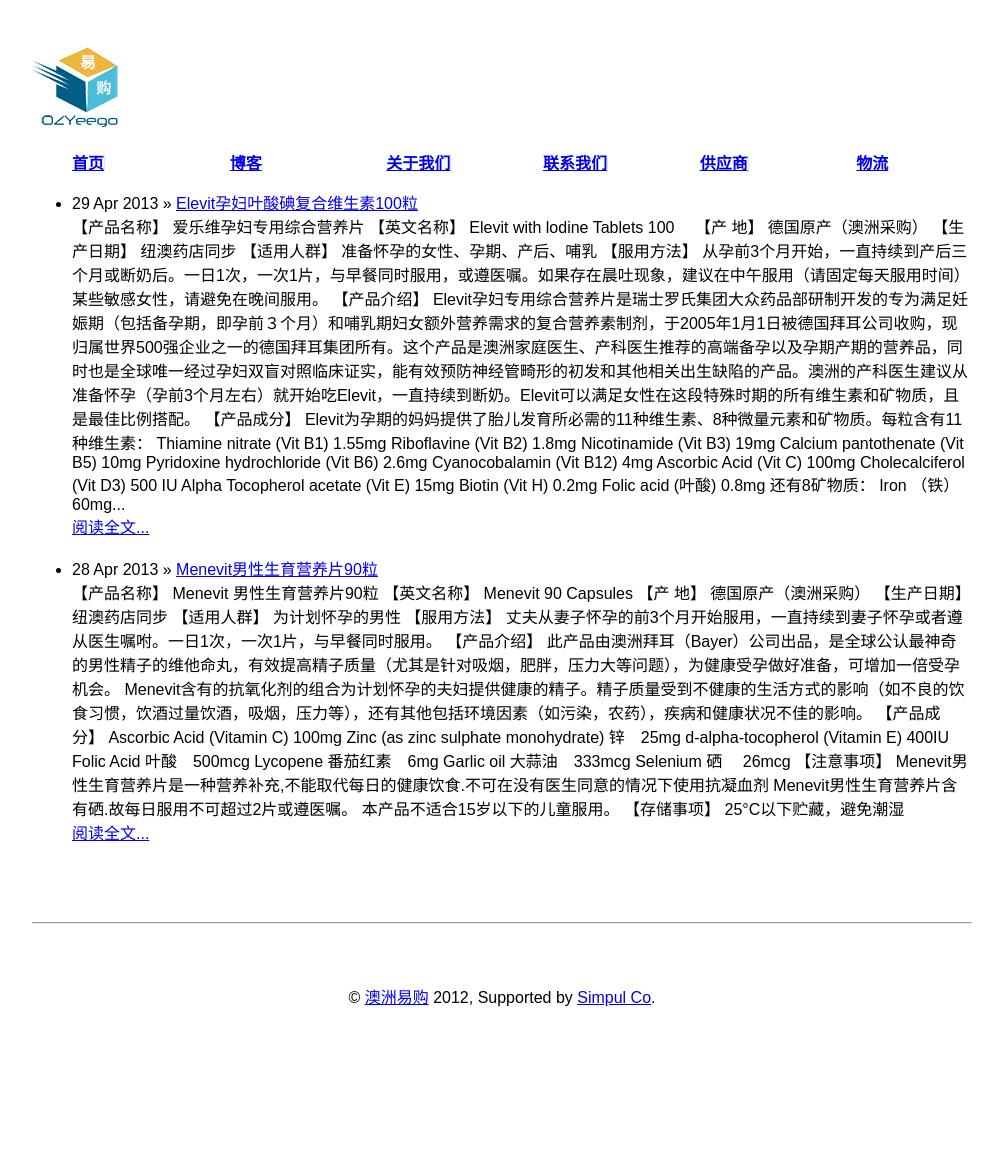
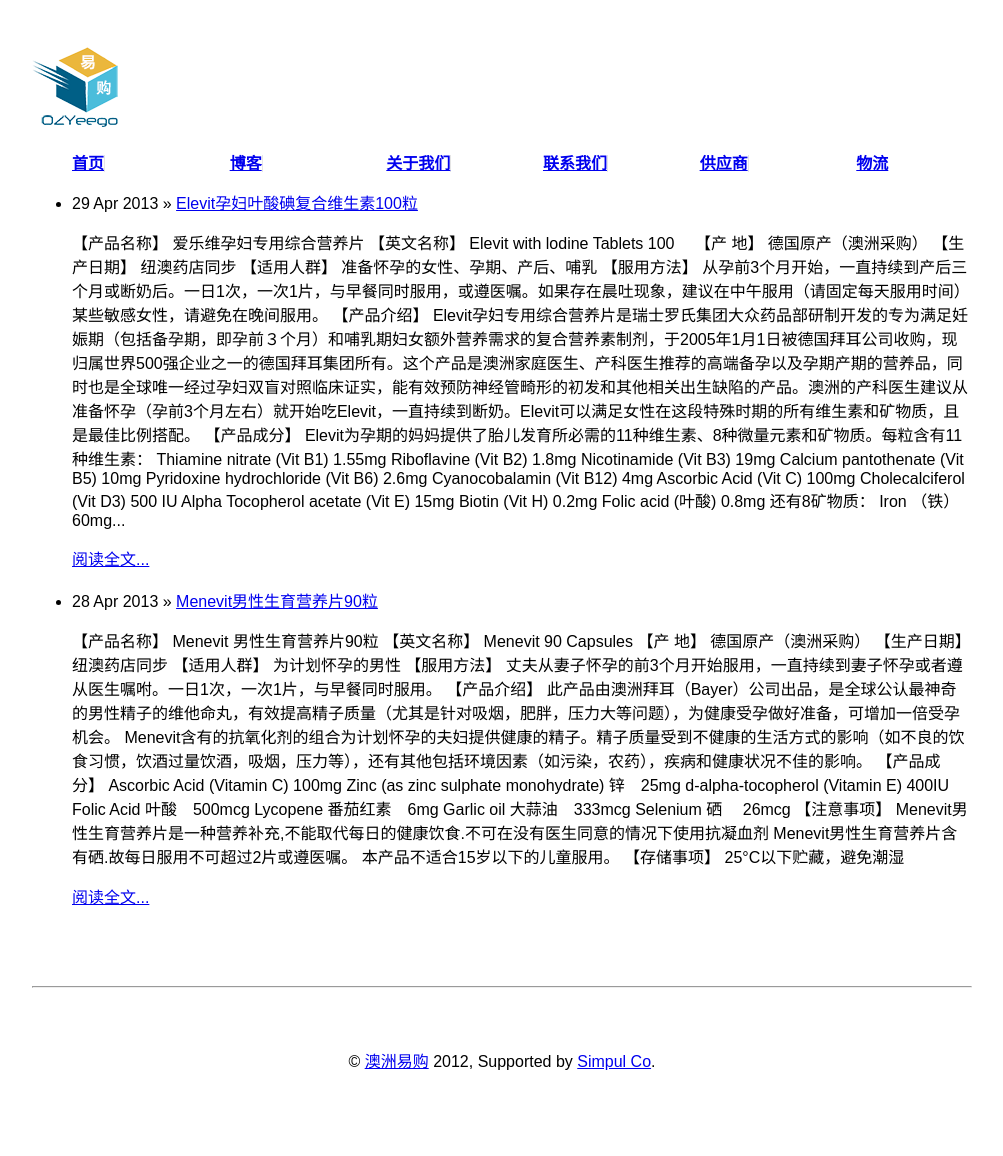
Before and after one commit to fanyuanheng/ozyeego.com, a Jekyll site: the page built from 01-blog.md, in a window 1280 px wide. Shown: the whole page, without its empty margins (138-1141 px from the left). Built offline with Jekyll 4.4.1, drawn with Linux system fonts in a browser that asks for light colours; nearby versions of some CDN libraries; before the commit the page ends 1092 px from its top, so only the background shows below that.

Commit message:
ui updates

```diff
--- a/01-blog.md
+++ b/01-blog.md
@@ -9,8 +9,10 @@
 
 <ul >
   {% for post in site.posts %}
-  <li><span>{{ post.date | date_to_string }}</span> &raquo; <a href="{{ BASE_PATH }}{{ post.url }}">{{ post.title }}</a></li>
-      {{ post.content | strip_html | truncatewords:75 }}<br>
+  <li>
+  	<span>{{ post.date | date_to_string }}</span> &raquo; <a href="{{ BASE_PATH }}{{ post.url }}">{{ post.title }}</a>
+  </li>
+  <p class="muted text-left">{{ post.content | strip_html | truncatewords:75 }}</p>
   <a href="{{ post.url }}">阅读全文...</a>
   <br><br>
   {% endfor %}
```
Also changed, not shown: 00-home.md (+3 -1 lines).
